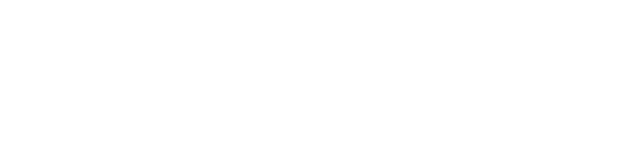
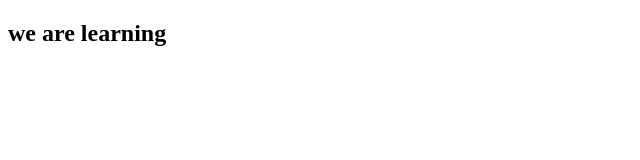
Before and after one commit to areebaosama/first-project, a plain HTML site: page index.html in a window 1280 px wide. Shown: the whole page, without its empty margins (0-640 px from the left). Drawn offline with Linux system fonts and the light colour scheme.

Commit message:
Update index.html

```diff
--- a/index.html
+++ b/index.html
@@ -6,6 +6,6 @@
     <title>Document</title>
 </head>
 <body>
-
+    <h2> we are learning</h2>
 </body>
 </html>
```
